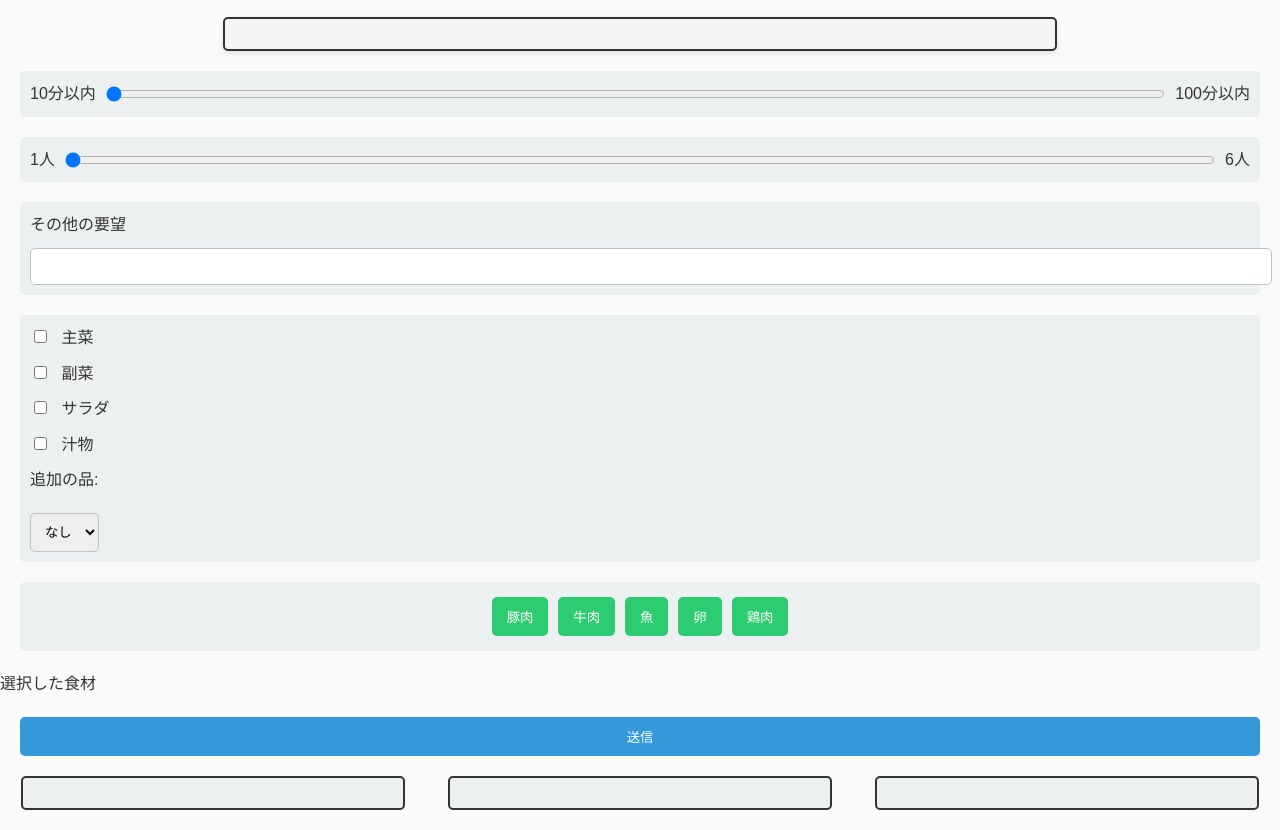
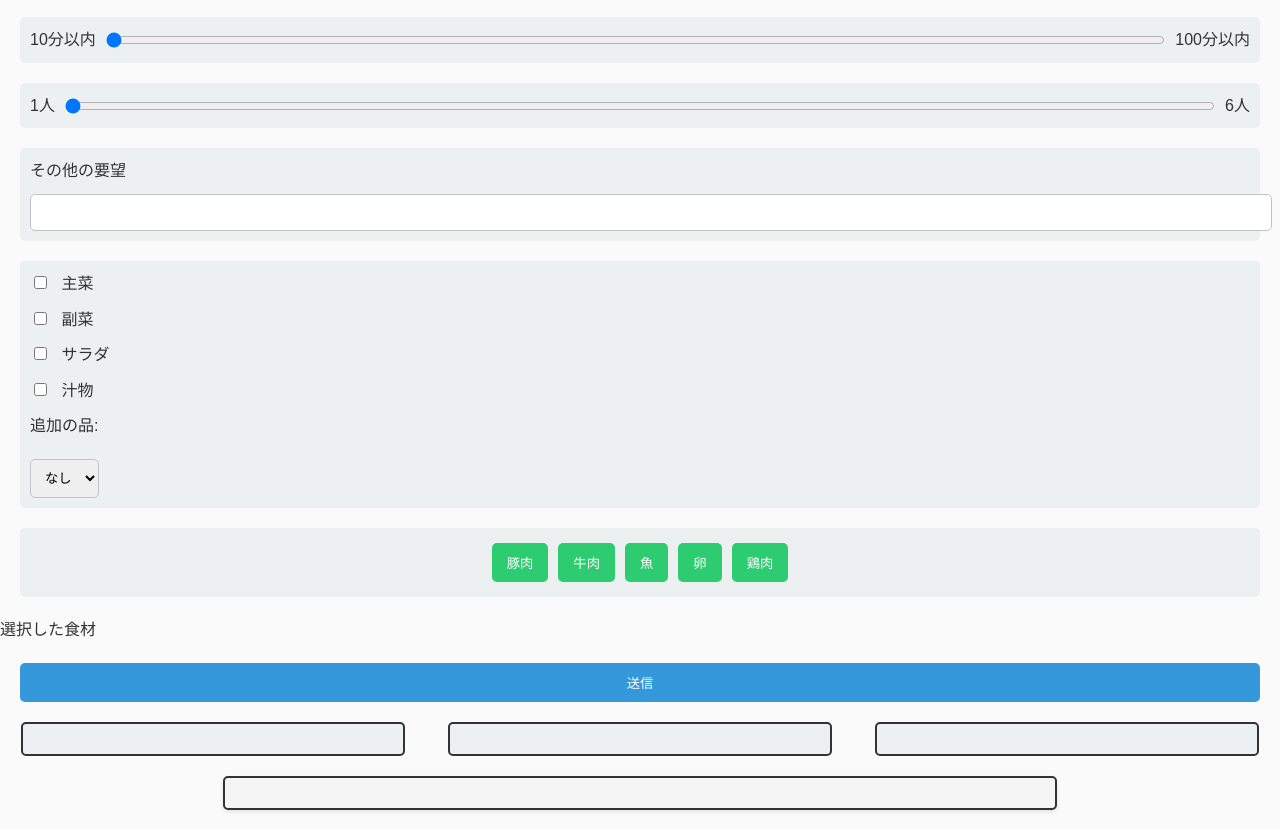
Before and after one commit to ut-code/coeteco-hack2-teamD, a website: page public/index.html in a window 1280 px wide. Shown: the part 74-904 px from the top of the page. Drawn offline with Linux system fonts and the light colour scheme.

Commit message:
レシピの詳細をページ下部に移行

```diff
--- a/public/index.html
+++ b/public/index.html
@@ -42,7 +42,7 @@
   <body>
     <h1>AI チャット</h1>
     <!-- レスポンスを表示するための要素 -->
-<div id="response-display"></div>
+
     <div id="cook-time" class="slider-container">
       10分以内
       <input type="range" min="0" max="100" value="0" step="10" id="cook-time-slider">
@@ -107,7 +107,8 @@
   <div id="menu2" class="menu-item"></div>
   <div id="menu3" class="menu-item"></div>
 </div>
-
+<!-- レシピの詳細 -->
+<div id="response-display"></div>
 
     <script src="/script.js"></script>
   </body>
--- a/public/style.css
+++ b/public/style.css
@@ -213,12 +213,17 @@ h1 {
 }
 
 #response-display {
-  margin: 20px auto;
+  margin: 20px auto; /* Centered horizontally */
   padding: 20px;
   background-color: #f5f5f5;
   border-radius: 5px;
   box-shadow: 0 2px 4px rgba(0, 0, 0, 0.1);
+  max-width: 800px;
+  width: 100%;
+  position: relative; /* Positioned relative to its place in the DOM */
+  bottom: 0; /* Ensure it's placed at the bottom of its parent container */
 }
+
 
 .menu-container {
   display: flex;
```
